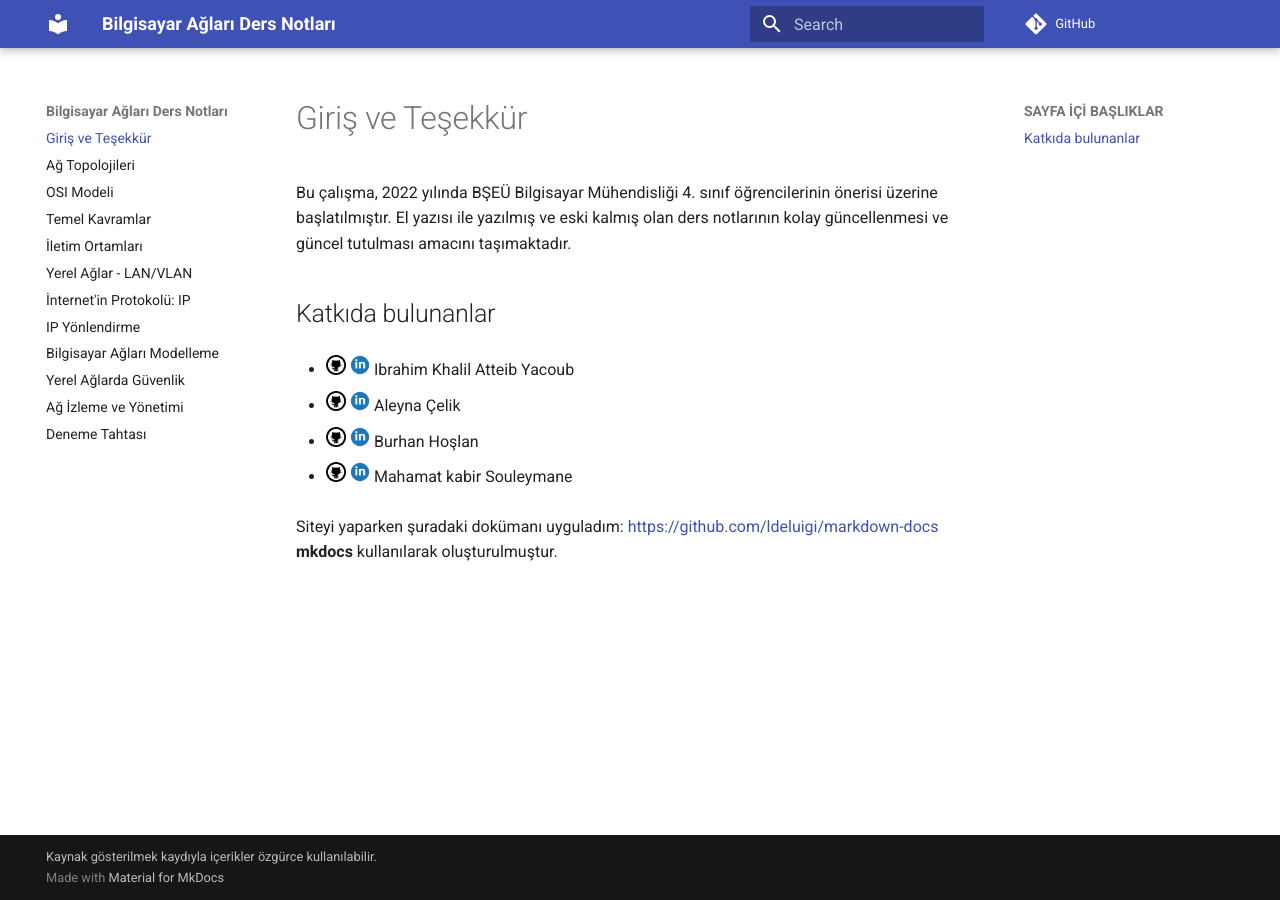
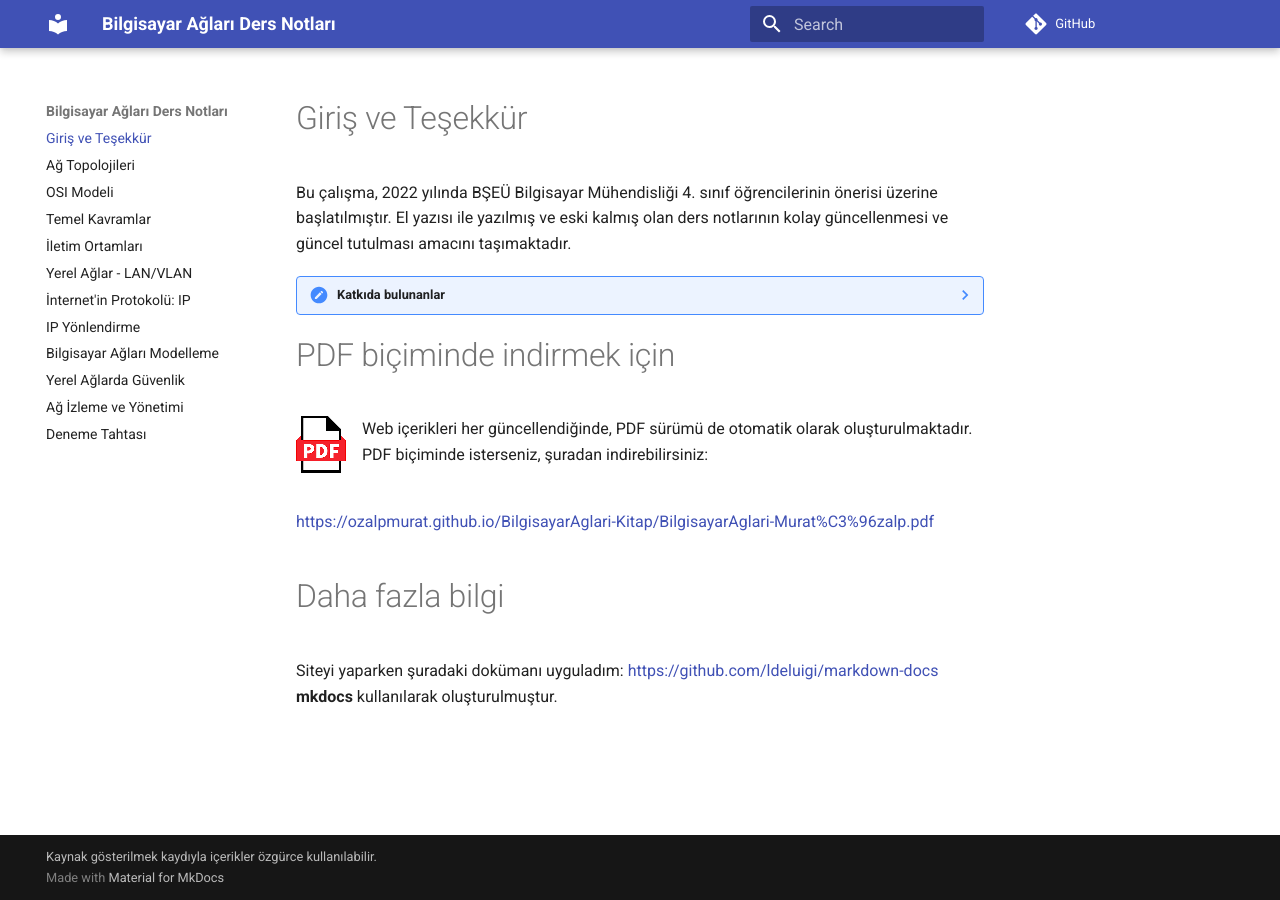
Before and after one commit to ozalpmurat/BilgisayarAglari-Kitap, an MkDocs documentation site: the page built from docs/index.md, in a window 1280 px wide. Built offline with MkDocs 1.6.1 and Material for MkDocs 9.7.7, drawn with Linux system fonts in a browser that asks for light colours; comment, search, counter and statistics services are not loaded.

Commit message:
feat: Add PDF download link and update contributors section
This commit adds a link to download the PDF version of the book and updates the contributors section in the introduction page. The contributors section is now displayed using the "note" admonition style. Also, a PDF icon is added to indicate the download link.

```diff
--- a/docs/index.md
+++ b/docs/index.md
@@ -4,25 +4,34 @@
 # Giriş ve Teşekkür
 
 Bu çalışma, 2022 yılında BŞEÜ Bilgisayar Mühendisliği 4. sınıf
-öğrencilerinin önerisi üzerine başlatılmıştır. El yazısı ile yazılmış ve
-eski kalmış olan ders notlarının kolay güncellenmesi ve güncel tutulması
-amacını taşımaktadır.
+öğrencilerinin önerisi üzerine başlatılmıştır. El yazısı ile yazılmış ve eski kalmış olan ders notlarının kolay güncellenmesi ve güncel tutulması amacını taşımaktadır.
 
-## Katkıda bulunanlar
--   [<img src="images/github.png" width="20">](https://github.com/ikhalilatteib)
-    [<img src="images/linkedin.png" width="20">](https://www.linkedin.com/in/ikhalilatteib/)
-    Ibrahim Khalil Atteib Yacoub
+??? note "Katkıda bulunanlar"
+    -   [<img src="images/github.png" width="20">](https://github.com/ikhalilatteib)
+        [<img src="images/linkedin.png" width="20">](https://www.linkedin.com/in/ikhalilatteib/)
+        Ibrahim Khalil Atteib Yacoub
 
--   [<img src="images/github.png" width="20">](https://github.com/Aleyna06)
-    [<img src="images/linkedin.png" width="20">](https://www.linkedin.com/in/aleyna-çelik/)
-    Aleyna Çelik
+    -   [<img src="images/github.png" width="20">](https://github.com/Aleyna06)
+        [<img src="images/linkedin.png" width="20">](https://www.linkedin.com/in/aleyna-çelik/)
+        Aleyna Çelik
 
--   [<img src="images/github.png" width="20">](https://github.com/bhoslan)
-    [<img src="images/linkedin.png" width="20">](https://www.linkedin.com/in/bhoslan/)
-    Burhan Hoşlan
+    -   [<img src="images/github.png" width="20">](https://github.com/bhoslan)
+        [<img src="images/linkedin.png" width="20">](https://www.linkedin.com/in/bhoslan/)
+        Burhan Hoşlan
 
--   [<img src="images/github.png" width="20">](https://github.com/MahamatKabir)
-    [<img src="images/linkedin.png" width="20">](https://www.linkedin.com/in/mahamat-kabir-souleymane-891b72174/)
-    Mahamat kabir Souleymane
+    -   [<img src="images/github.png" width="20">](https://github.com/MahamatKabir)
+        [<img src="images/linkedin.png" width="20">](https://www.linkedin.com/in/mahamat-kabir-souleymane-891b72174/)
+        Mahamat kabir Souleymane
+
+# PDF biçiminde indirmek için
+
+![PDF ikon](images/B00-ikon-pdf.png){ align=left }
+Web içerikleri her güncellendiğinde, PDF sürümü de otomatik olarak oluşturulmaktadır. PDF biçiminde isterseniz, şuradan indirebilirsiniz:
+
+<br>
+[https://ozalpmurat.github.io/BilgisayarAglari-Kitap/BilgisayarAglari-Murat%C3%96zalp.pdf](https://ozalpmurat.github.io/BilgisayarAglari-Kitap/BilgisayarAglari-Murat%C3%96zalp.pdf)
+<br><br>
+
+# Daha fazla bilgi
 
 Siteyi yaparken şuradaki dokümanı uyguladım: [https://github.com/ldeluigi/markdown-docs](https://github.com/ldeluigi/markdown-docs) **mkdocs** kullanılarak oluşturulmuştur.
```
Also changed, not shown: docs/images/B00-ikon-pdf.png (added).
